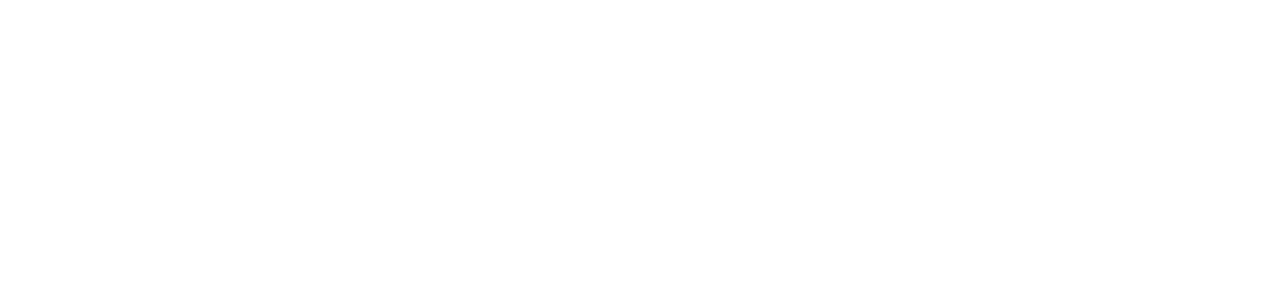
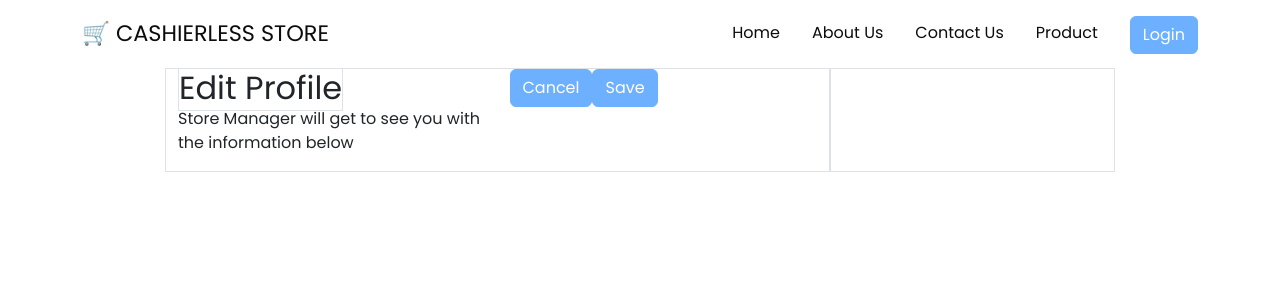
Before and after one commit to Cherpomm/Cashierless-frontend, a React (Vite) app: page /Profile in a window 1280 px wide. Before the commit this address had no page. Shown: the top 300 px of the page. Built offline with nearby package versions, Linux system fonts and the light colour scheme.

Commit message:
init: Profile page

```diff
--- a/src/App.tsx
+++ b/src/App.tsx
@@ -6,6 +6,7 @@
 import Home from "./pages/Home";
 import Login from "./pages/Login";
 import Product from "./pages/Product";
+import Profile from "./pages/Profile";
 import Register from "./pages/Register";
 import Transaction from "./pages/Transaction";
 
@@ -20,6 +21,7 @@
       <Route path="/Register" element={<Register />}></Route>
       <Route path="/Dashboard" element={<Dashboard />}></Route>
       <Route path="/Transaction" element={<Transaction />}></Route>
+      <Route path="/Profile" element={<Profile />}></Route>
     </Routes>
   );
 };
--- a/src/pages/Dashboard.tsx
+++ b/src/pages/Dashboard.tsx
@@ -129,9 +129,11 @@
                     <Button variant="primary text-white me-2">
                       <BsPencilFill />
                     </Button>
-                    <Button variant="primary text-white">
-                      View Full Profile
-                    </Button>
+                    <Link to={"/Profile"}>
+                      <Button variant="primary text-white">
+                        View Full Profile
+                      </Button>
+                    </Link>
                   </div>
                   <div className="my-4 bg-primary border-bottom border-gray pb-1 mb-0 w-100" />
                 </CardGroup>
--- /dev/null
+++ b/src/pages/Profile.tsx
@@ -0,0 +1,31 @@
+import { Button, Col, Container, Row } from "react-bootstrap";
+import HomeNavbar from "../components/Navbar";
+
+const Profile: React.FC = () => {
+  return (
+    <div>
+      <HomeNavbar />
+      <Container>
+        <Row className="d-flex flex-row justify-content-center">
+          <Col lg={7} className="border">
+            <Row>
+              <Col>
+                <h2 className="d-inline border">Edit Profile</h2>
+                <p>
+                  Store Manager will get to see you with the information below
+                </p>
+              </Col>
+              <Col>
+                <Button className="text-white">Cancel</Button>
+                <Button className="text-white">Save</Button>
+              </Col>
+            </Row>
+          </Col>
+          <Col lg={3} className="border"></Col>
+        </Row>
+      </Container>
+    </div>
+  );
+};
+
+export default Profile;
```
